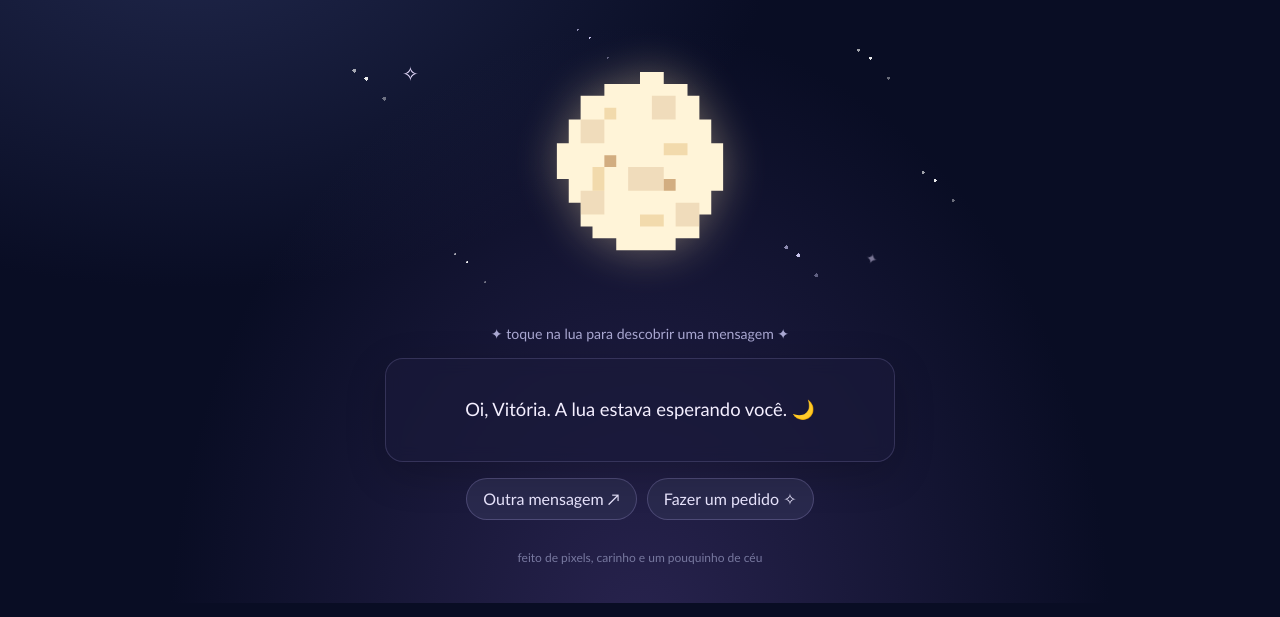
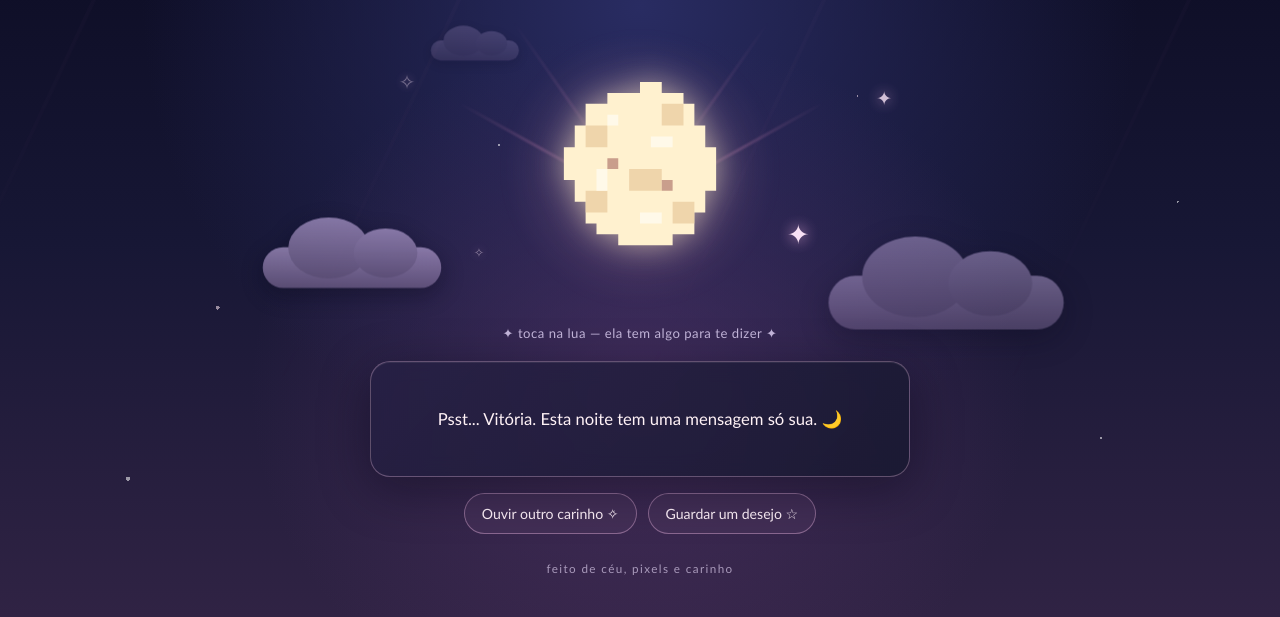
Before and after one commit to El-padre666/El-padre, a plain HTML site: page index.html in a window 1280 px wide. Shown: the part 197-814 px from the top of the page. Drawn offline with Linux system fonts and the light colour scheme.

Commit message:
Add files via upload

```diff
--- a/index.html
+++ b/index.html
@@ -3,159 +3,96 @@
 <head>
 <meta charset="utf-8">
 <meta name="viewport" content="width=device-width, initial-scale=1">
-  <meta name="theme-color" content="#090d24">
-  <title>Um pedacinho do céu para você</title>
+<meta name="theme-color" content="#09091e">
+<title>O céu guardou um segredo — Vitória</title>
 <style>
-    :root {
-      color-scheme: dark;
-      --night: #090d24;
-      --lavender: #c8c2ff;
-      --moon: #fff0c8;
-      --ink: #17172e;
-    }
-    * { box-sizing: border-box; }
-    body {
-      margin: 0; min-height: 100svh; overflow-x: hidden;
-      display: grid; place-items: center;
-      padding: 28px 16px;
-      color: #f8f4ff;
-      font-family: ui-rounded, "Trebuchet MS", system-ui, sans-serif;
-      background:
-        radial-gradient(ellipse at 50% 105%, #28234e 0%, transparent 52%),
-        radial-gradient(ellipse at 15% 15%, #20274b 0%, transparent 38%),
-        var(--night);
-    }
-    .sky { width: min(100%, 720px); text-align: center; position: relative; }
-    .eyebrow { color: #b8b5e9; letter-spacing: .22em; text-transform: uppercase; font-size: .7rem; }
-    h1 { margin: 12px 0 8px; font-size: clamp(1.8rem, 6vw, 3rem); font-weight: 650; }
-    .intro { margin: 0 auto; max-width: 34rem; color: #c8c7df; line-height: 1.65; }
-    .scene {
-      position: relative; height: 340px; margin: 12px auto 0;
-      display: grid; place-items: center; isolation: isolate;
-    }
-    .stars, .stars::before, .stars::after {
-      position: absolute; inset: 0; content: ""; pointer-events: none;
-      background-image:
-        radial-gradient(2px 2px at 12% 24%, #fff 98%, transparent),
-        radial-gradient(1.5px 1.5px at 82% 18%, #fff 98%, transparent),
-        radial-gradient(2px 2px at 72% 76%, #d9d5ff 98%, transparent),
-        radial-gradient(1px 1px at 26% 78%, #fff 98%, transparent),
-        radial-gradient(1.5px 1.5px at 91% 54%, #fff 98%, transparent),
-        radial-gradient(1px 1px at 43% 12%, #d9d5ff 98%, transparent);
-      animation: twinkle 4s ease-in-out infinite alternate;
-    }
-    .stars::before { transform: translate(18px, 20px); opacity: .45; animation-delay: -2s; }
-    .stars::after { transform: translate(-12px, -8px); opacity: .55; animation-delay: -1s; }
-    @keyframes twinkle { from { opacity: .35; } to { opacity: 1; } }
-    .moon-button {
-      position: relative; z-index: 2; width: 190px; height: 190px; padding: 0;
-      border: 0; border-radius: 50%; background: transparent; cursor: pointer;
-      filter: drop-shadow(0 0 22px #f6dda866);
-      animation: float 5s ease-in-out infinite;
-      transition: transform .25s ease, filter .25s ease;
-    }
-    .moon-button:hover { transform: scale(1.055); filter: drop-shadow(0 0 34px #f6dda999); }
-    .moon-button:focus-visible { outline: 3px solid #c8c2ff; outline-offset: 10px; }
-    .moon-button svg { display: block; width: 100%; height: 100%; image-rendering: pixelated; }
-    @keyframes float { 0%,100% { translate: 0 0; } 50% { translate: 0 -9px; } }
-    .hint { color: #aaa8d2; font-size: .88rem; margin-top: -12px; }
-    .message {
-      width: min(100%, 510px); min-height: 104px; margin: 16px auto 0; padding: 20px 22px;
-      border: 1px solid #7771a54d; border-radius: 18px;
-      background: #191a39b8; backdrop-filter: blur(8px);
-      box-shadow: 0 12px 40px #0003;
-      display: grid; place-items: center;
-    }
-    #messageText { margin: 0; line-height: 1.6; font-size: clamp(1rem, 3vw, 1.15rem); color: #f4efff; }
-    .controls { display: flex; justify-content: center; gap: 10px; flex-wrap: wrap; margin-top: 16px; }
-    .controls button {
-      color: #eae6ff; background: #29294d; border: 1px solid #7771a577;
-      border-radius: 999px; padding: 10px 16px; font: inherit; cursor: pointer;
-      transition: background .2s, transform .2s;
-    }
-    .controls button:hover { background: #3a3865; transform: translateY(-2px); }
-    .controls button:focus-visible { outline: 2px solid var(--lavender); outline-offset: 3px; }
-    footer { color: #77789f; font-size: .75rem; margin-top: 30px; }
-    .sparkle { position: absolute; color: #e7dcff; animation: drift 5s ease-in-out infinite; }
-    .s1 { top: 19%; left: 17%; font-size: 20px; }
-    .s2 { right: 17%; bottom: 18%; font-size: 14px; animation-delay: -2s; }
-    @keyframes drift { 50% { transform: translateY(-10px) rotate(18deg); opacity: .45; } }
-    @media (prefers-reduced-motion: reduce) {
-      *, *::before, *::after { animation-duration: .01ms !important; animation-iteration-count: 1 !important; scroll-behavior: auto !important; }
-    }
+:root{color-scheme:dark;--cream:#fff0c9;--pink:#ff9ecb;--lilac:#c7baff}
+*{box-sizing:border-box}
+body{margin:0;min-height:100svh;overflow-x:hidden;background:#09091e;color:#fff7f4;font-family:ui-rounded,"Trebuchet MS",system-ui,sans-serif}
+.sky{min-height:100svh;position:relative;isolation:isolate;overflow:hidden;display:flex;justify-content:center;align-items:center;padding:35px 18px 42px;background:
+radial-gradient(ellipse at 50% 72%,#5b376e88 0,transparent 43%),
+radial-gradient(ellipse at 50% 25%,#292c62 0,transparent 55%),
+linear-gradient(180deg,#09091e 0%,#171735 54%,#302344 100%)}
+.sky:before{content:"";position:absolute;inset:0;z-index:-2;opacity:.55;background-image:radial-gradient(1px 1px at 8% 19%,#fff 99%,transparent),radial-gradient(2px 2px at 17% 62%,#ffe8f2 99%,transparent),radial-gradient(1px 1px at 29% 11%,#fff 99%,transparent),radial-gradient(1px 1px at 39% 42%,#fff 99%,transparent),radial-gradient(2px 2px at 54% 15%,#fff 99%,transparent),radial-gradient(1px 1px at 67% 36%,#ffe7f4 99%,transparent),radial-gradient(2px 2px at 78% 12%,#fff 99%,transparent),radial-gradient(1px 1px at 92% 49%,#fff 99%,transparent),radial-gradient(1px 1px at 86% 78%,#fff 99%,transparent),radial-gradient(2px 2px at 10% 83%,#fff 99%,transparent),radial-gradient(1px 1px at 48% 87%,#fff 99%,transparent)}
+.sky:after{content:"";position:absolute;inset:0;z-index:-1;pointer-events:none;background:repeating-linear-gradient(115deg,transparent 0 11%,#ff9ecb08 11.1% 11.25%,transparent 11.4% 22%);mask-image:linear-gradient(180deg,#000,transparent 75%)}
+.wrap{width:min(100%,760px);text-align:center;position:relative;z-index:2}
+.kicker{font-size:.68rem;letter-spacing:.28em;text-transform:uppercase;color:#d5c6f4}
+h1{font-size:clamp(2rem,7vw,3.8rem);line-height:1.05;font-weight:650;margin:15px 0 12px;text-shadow:0 0 28px #ff9ecb44}
+.sub{max-width:520px;margin:0 auto;color:#d6cce6;line-height:1.75;font-size:.98rem}
+.universe{height:340px;position:relative;margin:2px auto 0;display:grid;place-items:center}
+.moon-glow{position:absolute;width:270px;height:270px;border-radius:50%;background:radial-gradient(circle,#ffe8c744 0 18%,#ffb6d51c 40%,transparent 70%);filter:blur(9px);animation:pulse 5s ease-in-out infinite}
+@keyframes pulse{50%{transform:scale(1.13);opacity:.7}}
+.moon{z-index:3;width:174px;height:174px;border:0;padding:0;background:transparent;cursor:pointer;filter:drop-shadow(0 0 16px #ffe9c999);animation:float 5s ease-in-out infinite;transition:filter .3s}
+.moon:hover{filter:drop-shadow(0 0 32px #ffb9d9)}
+.moon:focus-visible{outline:2px solid var(--pink);outline-offset:12px;border-radius:50%}
+.moon svg{width:100%;height:100%;image-rendering:pixelated}
+@keyframes float{50%{transform:translateY(-12px) rotate(2deg)}}
+.ray{position:absolute;width:2px;height:190px;top:15px;left:50%;transform-origin:50% 100%;background:linear-gradient(transparent,#ff9ecb99,transparent);filter:blur(1px);opacity:.5}
+.r1{transform:rotate(-61deg) translateY(-20px)}.r2{transform:rotate(61deg) translateY(-20px)}.r3{transform:rotate(-35deg) translateY(-35px);opacity:.27}.r4{transform:rotate(35deg) translateY(-35px);opacity:.27}
+.cloud{position:absolute;width:210px;height:48px;border-radius:50px;background:linear-gradient(180deg,#b7a2d5,#77658f);opacity:.68;filter:drop-shadow(0 8px 14px #08081b99);animation:cloudmove 12s ease-in-out infinite}
+.cloud:before,.cloud:after{content:"";position:absolute;border-radius:50%;background:inherit}
+.cloud:before{width:95px;height:72px;left:30px;top:-35px}.cloud:after{width:75px;height:58px;right:28px;top:-22px}
+.cloud.one{left:-3%;bottom:44px;transform:scale(.85);animation-delay:-4s}
+.cloud.two{right:-4%;bottom:12px;transform:scale(1.12);opacity:.5;animation-delay:-8s}
+.cloud.three{left:12%;top:34px;transform:scale(.42);opacity:.24;animation-delay:-2s}
+@keyframes cloudmove{50%{translate:20px -7px}}
+.tiny-star{position:absolute;color:#ffe8fa;text-shadow:0 0 12px #ffb9e9;animation:twinkle 2.6s ease-in-out infinite}
+.t1{left:18%;top:20%;font-size:24px}.t2{right:17%;top:26%;font-size:17px;animation-delay:-1s}.t3{left:28%;bottom:23%;font-size:14px;animation-delay:-.6s}.t4{right:28%;bottom:27%;font-size:22px;animation-delay:-1.7s}
+@keyframes twinkle{0%,100%{opacity:.35;transform:scale(.8)}50%{opacity:1;transform:scale(1.25)}}
+.prompt{font-size:.82rem;color:#c4b6db;margin-top:-14px;letter-spacing:.04em}
+.message{width:min(100%,540px);min-height:116px;margin:20px auto 0;padding:22px;border:1px solid #e6b9dc55;border-radius:20px;background:linear-gradient(135deg,#262044cc,#17182fcf);box-shadow:0 12px 50px #05051166,inset 0 1px #ffffff12;backdrop-filter:blur(10px);display:grid;place-items:center}
+#message{margin:0;color:#fff2f6;line-height:1.7;font-size:1.04rem}
+.actions{display:flex;justify-content:center;gap:11px;flex-wrap:wrap;margin-top:16px}
+.actions button{font:inherit;font-size:.88rem;color:#fff1fa;padding:11px 17px;border-radius:999px;border:1px solid #dba9d477;background:#4a345d99;cursor:pointer;transition:.2s}
+.actions button:hover{transform:translateY(-2px);background:#65456f}
+.actions button:focus-visible{outline:2px solid var(--pink);outline-offset:3px}
+.signature{margin-top:27px;font-size:.73rem;color:#a99abb;letter-spacing:.12em}
+@media(max-width:520px){.universe{height:300px}.moon{width:150px;height:150px}.cloud{width:155px}.cloud.one{left:-18%}.cloud.two{right:-20%}.t1{left:10%}.t2{right:10%}}
+@media(prefers-reduced-motion:reduce){*,*:before,*:after{animation-duration:.01ms!important;animation-iteration-count:1!important;scroll-behavior:auto!important}}
 </style>
 </head>
 <body>
 <main class="sky">
-    <div class="eyebrow">um pequeno universo</div>
-    <h1>Para a Vitória ✦</h1>
-    <p class="intro">Tem coisas bonitas que parecem distantes, mas que conseguem deixar a noite mais leve. Esta lua guardou algumas palavras para você.</p>
-
-    <section class="scene" aria-label="Céu estrelado com uma lua pixelada interativa">
-      <div class="stars" aria-hidden="true"></div>
-      <span class="sparkle s1" aria-hidden="true">✧</span>
-      <span class="sparkle s2" aria-hidden="true">✦</span>
-      <button class="moon-button" id="moon" aria-label="Tocar na lua para revelar uma mensagem" title="Toque na lua">
-        <svg viewBox="0 0 16 16" role="img" aria-label="Lua pixelada">
-          <defs>
-            <clipPath id="moonShape">
-              <path d="M8 0h2v1h2v1h1v2h1v2h1v4h-1v2h-1v2h-2v1H6v-1H4v-1H3v-2H2V9H1V6h1V4h1V2h2V1h3z"/>
-            </clipPath>
-          </defs>
-          <path fill="#fff4d8" d="M8 0h2v1h2v1h1v2h1v2h1v4h-1v2h-1v2h-2v1H6v-1H4v-1H3v-2H2V9H1V6h1V4h1V2h2V1h3z"/>
-          <g clip-path="url(#moonShape)" opacity=".28" fill="#c89f70">
-            <path d="M3 4h2v2H3zM9 2h2v2H9zM7 8h3v2H7zM11 11h2v2h-2zM3 10h2v2H3z"/>
-          </g>
-          <g fill="#f1d7a8" opacity=".9">
-            <path d="M5 3h1v1H5zM10 6h2v1h-2zM4 8h1v2H4zM8 12h2v1H8z"/>
-          </g>
-          <path d="M5 7h1v1H5zM10 9h1v1h-1z" fill="#d2ad80"/>
+ <div class="wrap">
+  <div class="kicker">um segredo escrito nas estrelas</div>
+  <h1>Vitória, olha pro céu.</h1>
+  <p class="sub">A noite ficou cheia de luzes só para guardar um carinho. Tem uma lua aqui que quer te contar algumas coisas.</p>
+  <section class="universe" aria-label="Céu noturno com lua pixelada, estrelas e nuvens">
+   <div class="moon-glow"></div>
+   <div class="ray r1"></div><div class="ray r2"></div><div class="ray r3"></div><div class="ray r4"></div>
+   <span class="tiny-star t1">✧</span><span class="tiny-star t2">✦</span><span class="tiny-star t3">✧</span><span class="tiny-star t4">✦</span>
+   <div class="cloud one"></div><div class="cloud two"></div><div class="cloud three"></div>
+   <button class="moon" id="moon" aria-label="Tocar na lua para revelar um carinho">
+    <svg viewBox="0 0 16 16" aria-hidden="true">
+     <path fill="#fff1cf" d="M8 0h2v1h2v1h1v2h1v2h1v4h-1v2h-1v2h-2v1H6v-1H4v-1H3v-2H2V9H1V6h1V4h1V2h2V1h3z"/>
+     <path fill="#e8c99d" opacity=".7" d="M3 4h2v2H3zM10 2h2v2h-2zM7 8h3v2H7zM11 11h2v2h-2zM3 10h2v2H3z"/>
+     <path fill="#fff9e9" d="M5 3h1v1H5zM9 5h2v1H9zM4 8h1v2H4zM8 12h2v1H8z"/>
+     <path fill="#c99e8c" d="M5 7h1v1H5zM10 9h1v1h-1z"/>
     </svg>
    </button>
   </section>
-    <div class="hint">✦ toque na lua para descobrir uma mensagem ✦</div>
-
-    <section class="message" aria-live="polite" aria-atomic="true">
-      <p id="messageText">Oi, Vitória. A lua estava esperando você. 🌙</p>
-    </section>
-    <div class="controls">
-      <button id="another">Outra mensagem ↗</button>
-      <button id="wish">Fazer um pedido ✧</button>
+  <div class="prompt">✦ toca na lua — ela tem algo para te dizer ✦</div>
+  <section class="message" aria-live="polite"><p id="message">Psst... Vitória. Esta noite tem uma mensagem só sua. 🌙</p></section>
+  <div class="actions"><button id="again">Ouvir outro carinho ✧</button><button id="wish">Guardar um desejo ☆</button></div>
+  <div class="signature">feito de céu, pixels e carinho</div>
  </div>
-    <footer>feito de pixels, carinho e um pouquinho de céu</footer>
 </main>
-
 <script>
-    const messages = [
-      "Que nunca faltem motivos pequenos para sorrir e sonhos enormes para perseguir.",
-      "Se hoje foi um dia nublado, lembra: até a lua tem fases — e todas fazem parte da beleza dela.",
-      "Você deixa o mundo um pouquinho mais bonito só por ser quem é.",
-      "Que seus caminhos encontrem estrelas, boas surpresas e pessoas que te façam bem.",
-      "Mesmo de longe, sempre existe um jeito de mandar um carinho em forma de pensamento.",
-      "A vida fica mais especial quando a gente encontra alguém que ilumina os detalhes.",
-      "Um lembrete da noite: você merece gentileza, paz e coisas bonitas."
+const notes=[
+"Que a vida te surpreenda com a mesma delicadeza com que a lua aparece no céu.",
+"Você merece dias leves, risadas inesperadas e sonhos que encontrem o caminho até você.",
+"Se algum dia esquecer o quanto é especial, olha para as estrelas: até de longe elas continuam brilhando.",
+"Que nunca te faltem coragem para sonhar e paz para aproveitar cada pequeno instante.",
+"Tem gente que parece constelação: transforma um monte de pontinhos comuns em algo inesquecível.",
+"Espero que hoje a noite te abrace com tranquilidade e amanhã te receba com coisas bonitas.",
+"Você é dessas presenças que deixam o universo um pouquinho mais interessante."
 ];
-    const moon = document.querySelector("#moon");
-    const messageText = document.querySelector("#messageText");
-    let lastIndex = -1;
-
-    function showMessage() {
-      let index;
-      do { index = Math.floor(Math.random() * messages.length); }
-      while (messages.length > 1 && index === lastIndex);
-      lastIndex = index;
-      messageText.animate(
-        [{ opacity: 0, transform: "translateY(7px)" }, { opacity: 1, transform: "translateY(0)" }],
-        { duration: 420, easing: "ease-out" }
-      );
-      messageText.textContent = messages[index];
-    }
-    moon.addEventListener("click", showMessage);
-    document.querySelector("#another").addEventListener("click", showMessage);
-    document.querySelector("#wish").addEventListener("click", () => {
-      messageText.textContent = "Fecha os olhos por um instante e escolhe um desejo bonito. Que o universo cuide do caminho até ele. ✨";
-      messageText.animate([{opacity:0},{opacity:1}], {duration:500});
-    });
+let previous=-1;
+const output=document.querySelector("#message");
+function reveal(){let n;do{n=Math.floor(Math.random()*notes.length)}while(n===previous);previous=n;output.textContent=notes[n];output.animate([{opacity:0,transform:"translateY(8px)"},{opacity:1,transform:"translateY(0)"}],{duration:450,easing:"ease-out"});}
+document.querySelector("#moon").addEventListener("click",reveal);
+document.querySelector("#again").addEventListener("click",reveal);
+document.querySelector("#wish").addEventListener("click",()=>{output.textContent="Faz um pedido baixinho. Que as estrelas iluminem o caminho, e que a vida te surpreenda da forma mais bonita. ✨";output.animate([{opacity:0},{opacity:1}],{duration:450});});
 </script>
 </body>
 </html>
```
Also changed, not shown: 1 other file. Lines whose indentation alone changed are shown as unchanged.
